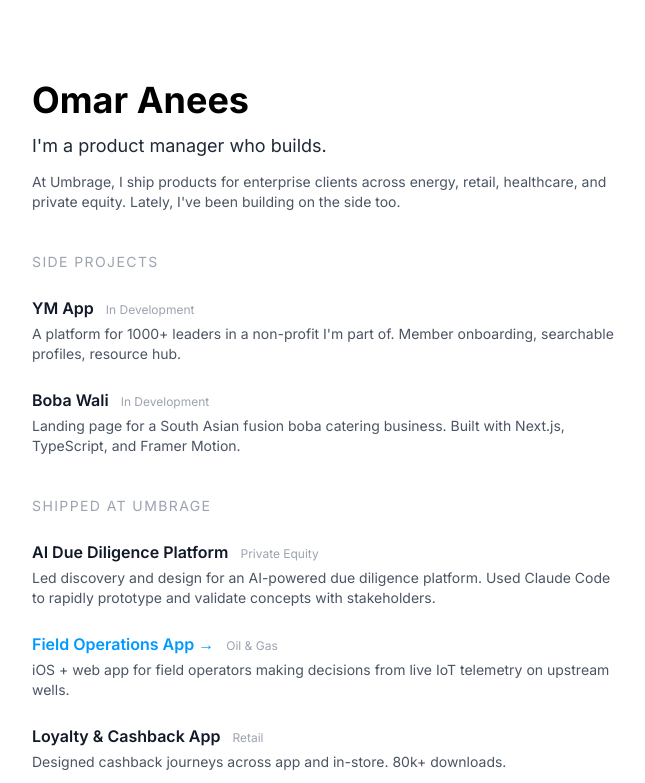
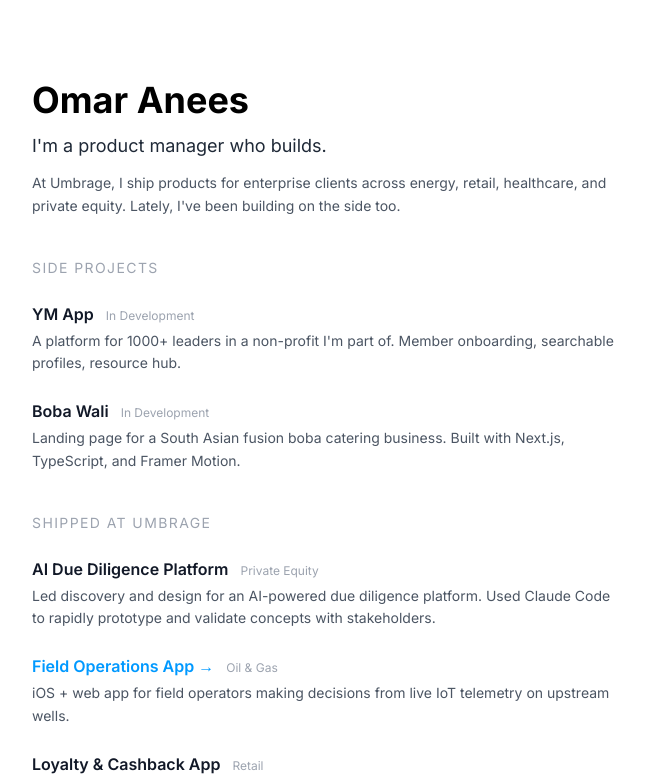
Before and after one commit to omartugrul/personal-website2, a React (Vite) app: page / in a window 1280 px wide. Shown: the top 783 px of the page, without its empty margins (312-957 px from the left). Built offline with nearby package versions, Linux system fonts and the light colour scheme.

Commit message:
Add leading-relaxed for more vertical line spacing

```diff
--- a/src/App.jsx
+++ b/src/App.jsx
@@ -7,7 +7,7 @@ import Footer from './components/Footer.jsx';
 
 export default function App() {
   return (
-    <main className="max-w-2xl mx-auto px-4 text-sm">
+    <main className="max-w-2xl mx-auto px-4 text-sm leading-relaxed">
       <Hero />
       <SideProjects />
       <SelectedWork />
```
